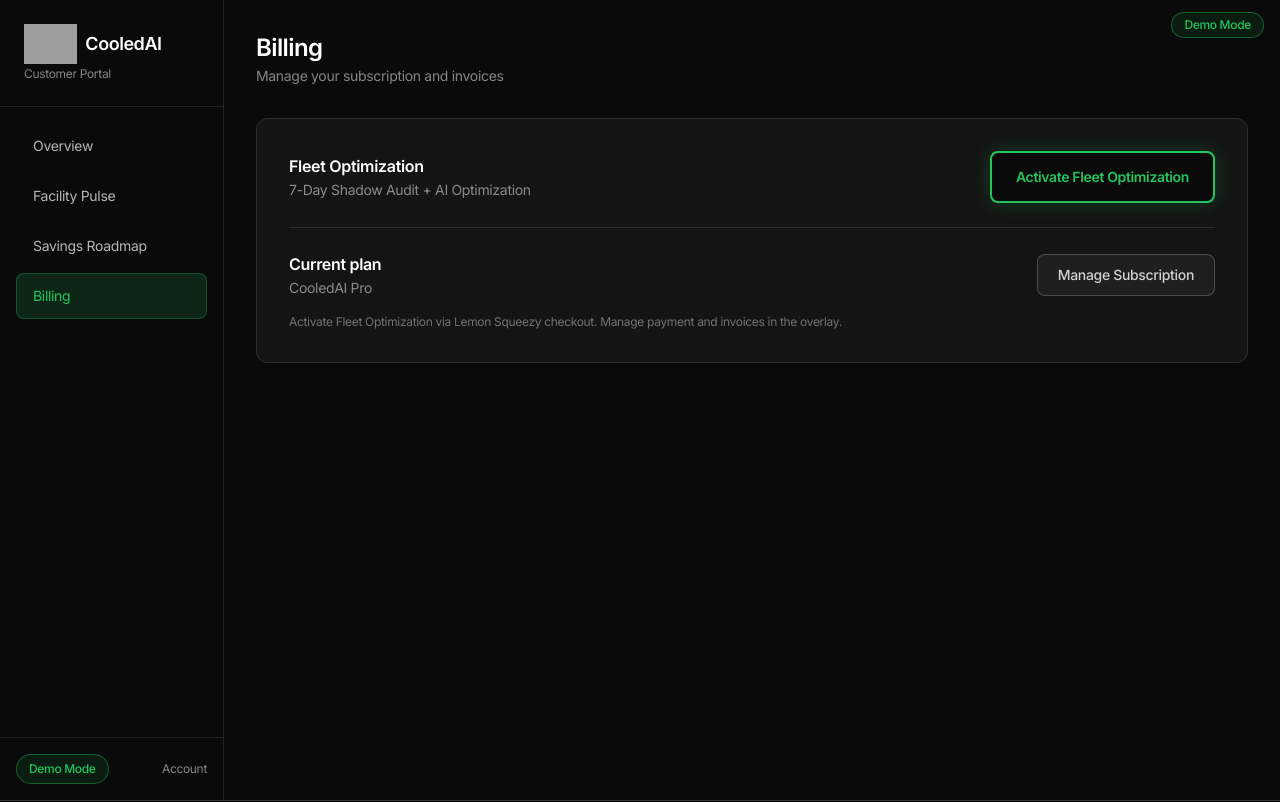
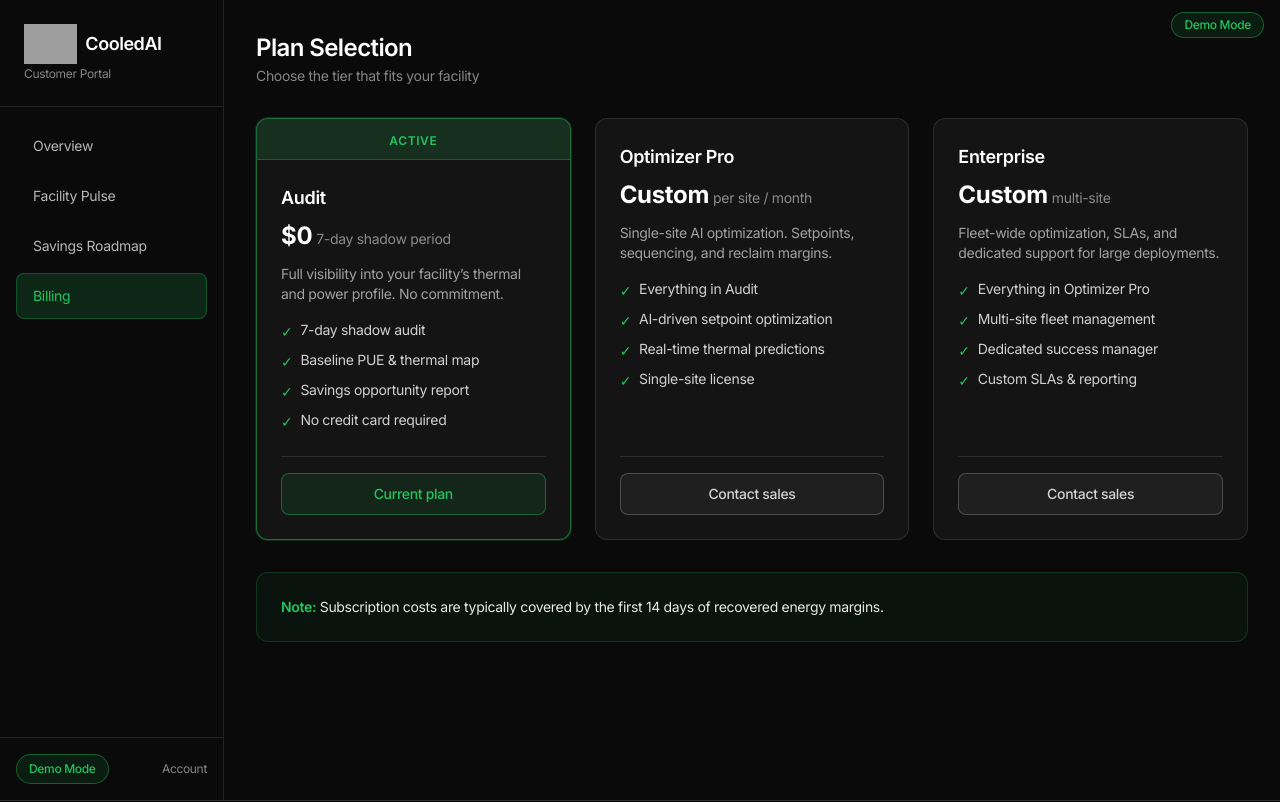
Before and after one commit to denniska7/cooledai-platform, a Next.js app in the folder frontend/: page /portal/billing in a window 1280 px wide. Shown: the top 802 px of the page. Built offline with nearby package versions, Linux system fonts and the light colour scheme; no server answers; grey boxes are pictures that could not be loaded.

Commit message:
UI: Replaced billing placeholder with professional Plan Selection & ROI calculator

```diff
--- a/frontend/app/portal/billing/page.tsx
+++ b/frontend/app/portal/billing/page.tsx
@@ -1,13 +1,56 @@
 "use client";
 
-import { useState } from "react";
 import { motion } from "framer-motion";
-import { SubscribeButton } from "../../../components/SubscribeButton";
-import { LemonSqueezyCheckoutOverlay } from "../dashboard/components/LemonSqueezyCheckoutOverlay";
+
+const tiers = [
+  {
+    name: "Audit",
+    price: "$0",
+    period: "7-day shadow period",
+    description: "Full visibility into your facility’s thermal and power profile. No commitment.",
+    features: [
+      "7-day shadow audit",
+      "Baseline PUE & thermal map",
+      "Savings opportunity report",
+      "No credit card required",
+    ],
+    cta: "Current plan",
+    active: true,
+    highlight: true,
+  },
+  {
+    name: "Optimizer Pro",
+    price: "Custom",
+    period: "per site / month",
+    description: "Single-site AI optimization. Setpoints, sequencing, and reclaim margins.",
+    features: [
+      "Everything in Audit",
+      "AI-driven setpoint optimization",
+      "Real-time thermal predictions",
+      "Single-site license",
+    ],
+    cta: "Contact sales",
+    active: false,
+    highlight: false,
+  },
+  {
+    name: "Enterprise",
+    price: "Custom",
+    period: "multi-site",
+    description: "Fleet-wide optimization, SLAs, and dedicated support for large deployments.",
+    features: [
+      "Everything in Optimizer Pro",
+      "Multi-site fleet management",
+      "Dedicated success manager",
+      "Custom SLAs & reporting",
+    ],
+    cta: "Contact sales",
+    active: false,
+    highlight: false,
+  },
+];
 
 export default function BillingPage() {
-  const [manageOpen, setManageOpen] = useState(false);
-
   return (
     <div className="p-6 md:p-8 max-w-6xl mx-auto">
       <motion.div
@@ -15,47 +58,74 @@
         animate={{ opacity: 1, y: 0 }}
         transition={{ duration: 0.3 }}
       >
-        <h1 className="text-2xl font-semibold tracking-tight text-white">Billing</h1>
-        <p className="text-sm text-white/50 mt-0.5">Manage your subscription and invoices</p>
+        <h1 className="text-2xl font-semibold tracking-tight text-white">Plan Selection</h1>
+        <p className="text-sm text-white/50 mt-0.5">Choose the tier that fits your facility</p>
       </motion.div>
 
+      <div className="mt-8 grid grid-cols-1 md:grid-cols-3 gap-6">
+        {tiers.map((tier, i) => (
           <motion.div
+            key={tier.name}
             initial={{ opacity: 0, y: 12 }}
             animate={{ opacity: 1, y: 0 }}
-        transition={{ duration: 0.3, delay: 0.05 }}
-        className="mt-8 rounded-xl border border-white/10 bg-[#141414] p-8"
+            transition={{ duration: 0.3, delay: 0.05 * i }}
+            className={`rounded-xl border flex flex-col overflow-hidden ${
+              tier.highlight
+                ? "border-[#22c55e]/50 bg-[#141414] ring-1 ring-[#22c55e]/20"
+                : "border-white/10 bg-[#141414]"
+            }`}
           >
-        <div className="flex flex-col gap-6">
-          <div className="flex flex-col sm:flex-row sm:items-center sm:justify-between gap-4">
-            <div>
-              <h2 className="text-base font-semibold text-white">Fleet Optimization</h2>
-              <p className="text-sm text-white/50 mt-0.5">7-Day Shadow Audit + AI Optimization</p>
+            {tier.active && (
+              <div className="bg-[#22c55e]/15 border-b border-[#22c55e]/30 px-6 py-2 text-center">
+                <span className="text-xs font-semibold uppercase tracking-wider text-[#22c55e]">
+                  Active
+                </span>
               </div>
-            <SubscribeButton />
+            )}
+            <div className="p-6 flex flex-col flex-1">
+              <h2 className="text-lg font-semibold text-white">{tier.name}</h2>
+              <div className="mt-2 flex items-baseline gap-1">
+                <span className="text-2xl font-bold text-white">{tier.price}</span>
+                <span className="text-sm text-white/50">{tier.period}</span>
               </div>
-          <div className="border-t border-white/10 pt-6 flex flex-col sm:flex-row sm:items-center sm:justify-between gap-4">
-            <div>
-              <h2 className="text-base font-semibold text-white">Current plan</h2>
-              <p className="text-sm text-white/50 mt-0.5">CooledAI Pro</p>
-            </div>
-            <button
-              type="button"
-              onClick={() => setManageOpen(true)}
-              className="shrink-0 rounded-lg border border-white/20 bg-white/5 px-5 py-2.5 text-sm font-medium text-white/80 hover:bg-white/10 hover:text-white transition-colors"
+              <p className="text-sm text-white/60 mt-3">{tier.description}</p>
+              <ul className="mt-4 space-y-2 flex-1">
+                {tier.features.map((f) => (
+                  <li key={f} className="flex items-start gap-2 text-sm text-white/80">
+                    <span className="text-[#22c55e] mt-0.5 shrink-0" aria-hidden>
+                      ✓
+                    </span>
+                    {f}
+                  </li>
+                ))}
+              </ul>
+              <div className="mt-6 pt-4 border-t border-white/10">
+                <span
+                  className={`inline-block w-full rounded-lg border px-4 py-2.5 text-center text-sm font-medium ${
+                    tier.active
+                      ? "border-[#22c55e]/40 bg-[#22c55e]/10 text-[#22c55e]"
+                      : "border-white/20 bg-white/5 text-white/80"
+                  }`}
                 >
-              Manage Subscription
-            </button>
+                  {tier.cta}
+                </span>
               </div>
             </div>
-        <p className="text-xs text-white/40 mt-4">
-          Activate Fleet Optimization via Lemon Squeezy checkout. Manage payment and invoices in the overlay.
+          </motion.div>
+        ))}
+      </div>
+
+      <motion.div
+        initial={{ opacity: 0, y: 8 }}
+        animate={{ opacity: 1, y: 0 }}
+        transition={{ duration: 0.3, delay: 0.2 }}
+        className="mt-8 rounded-xl border border-[#22c55e]/20 bg-[#22c55e]/5 p-6"
+      >
+        <p className="text-sm text-white/90">
+          <span className="font-semibold text-[#22c55e]">Note:</span> Subscription costs are
+          typically covered by the first 14 days of recovered energy margins.
         </p>
       </motion.div>
-
-      <LemonSqueezyCheckoutOverlay
-        isOpen={manageOpen}
-        onClose={() => setManageOpen(false)}
-      />
     </div>
   );
 }
```
Lines whose indentation alone changed are shown as unchanged.
